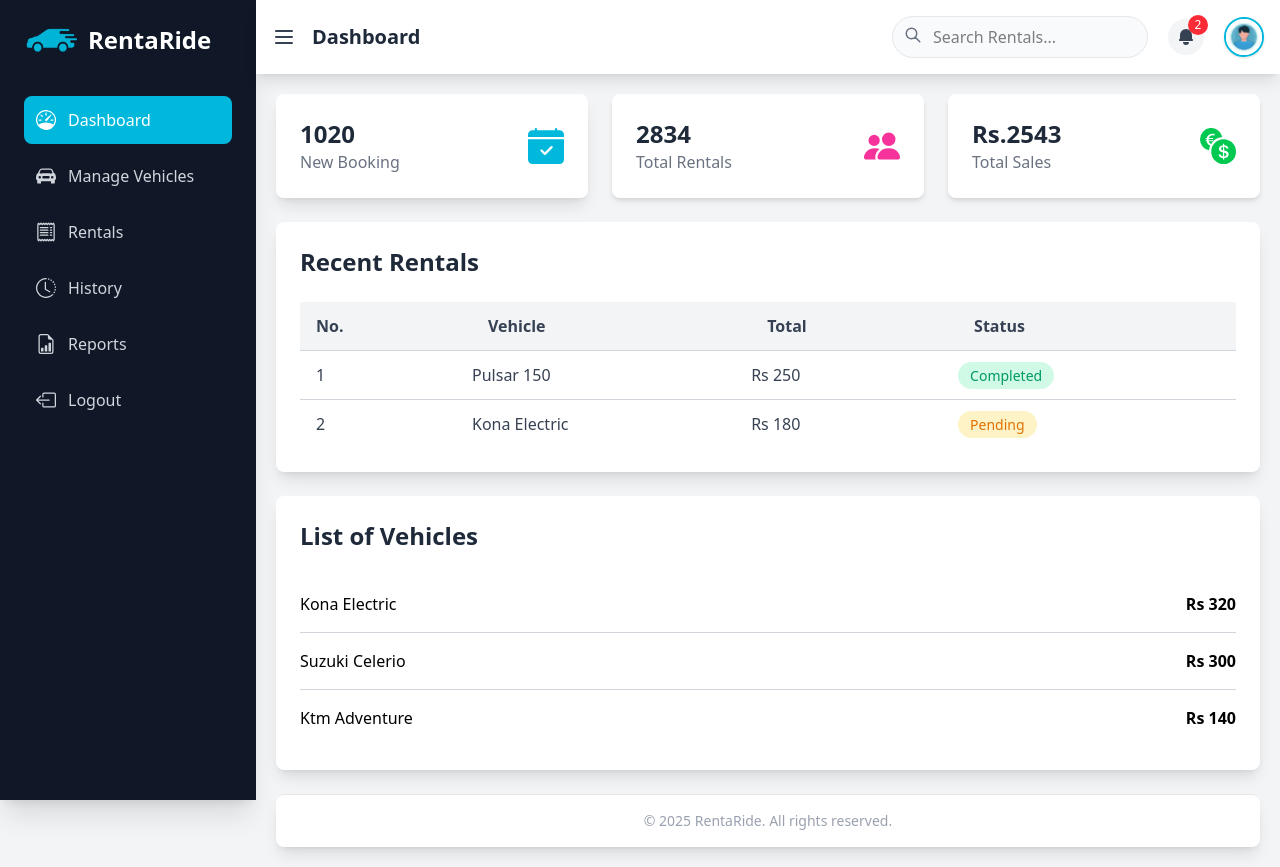
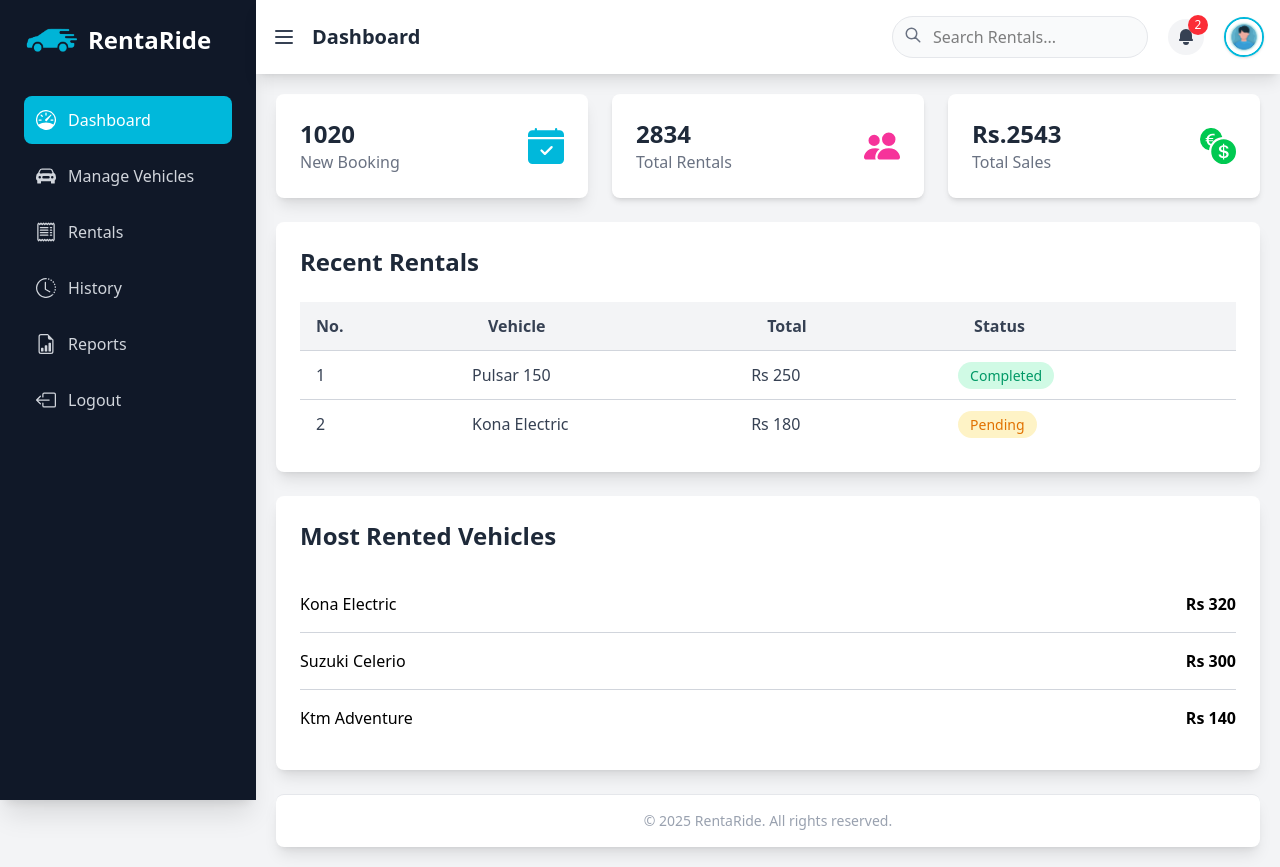
Before and after one commit to natsudraggval/vehicle-rental-system, a React (Vite) app in the folder Frontend/: page /admin/home in a window 1280 px wide. Built offline with nearby package versions, Linux system fonts and the light colour scheme.

Commit message:
minor changes a.dash

```diff
--- a/Frontend/src/Pages/AdminDashboard/Home.jsx
+++ b/Frontend/src/Pages/AdminDashboard/Home.jsx
@@ -72,10 +72,10 @@
                 </div>
             </div>
 
-            {/* LIST OF VEHICLES */}
+            {/* MOST RENTED VEHICLES */}
             <div className="bg-white shadow-lg p-6 rounded-lg hover:shadow-lg transition">
                 <div className="flex justify-between items-center mb-6">
-                    <h3 className="text-2xl font-bold text-gray-800">List of Vehicles</h3>
+                    <h3 className="text-2xl font-bold text-gray-800">Most Rented Vehicles</h3>
                 </div>
                 <ul className="divide-y divide-gray-300">
                     <li className="py-4 flex justify-between items-center">
--- a/Frontend/src/Pages/AdminDashboard/Sidebar.jsx
+++ b/Frontend/src/Pages/AdminDashboard/Sidebar.jsx
@@ -1,7 +1,7 @@
 import React from 'react'
 import { BsSpeedometer, BsReceipt, BsClockHistory, BsFileEarmarkBarGraph, BsBoxArrowLeft, BsCarFrontFill } from "react-icons/bs";
 import logo from '../../assets/image/dash.png';
-import { NavLink } from "react-router-dom";
+import { NavLink} from "react-router-dom";
 
 
 function Sidebar() {
--- a/Frontend/src/routes/MyRoutes.jsx
+++ b/Frontend/src/routes/MyRoutes.jsx
@@ -38,7 +38,7 @@
           <Route path="manage-vehicles" element={<ManageVehicles />} /> {/* /admin/manage-vehicles */}
         </Route>
 
-        {/* Redirect any unknown route */}
+        {/* Redirects any unknown route */}
         <Route path="*" element={<Navigate to="/" />} />
       </Routes>
     </>
```
